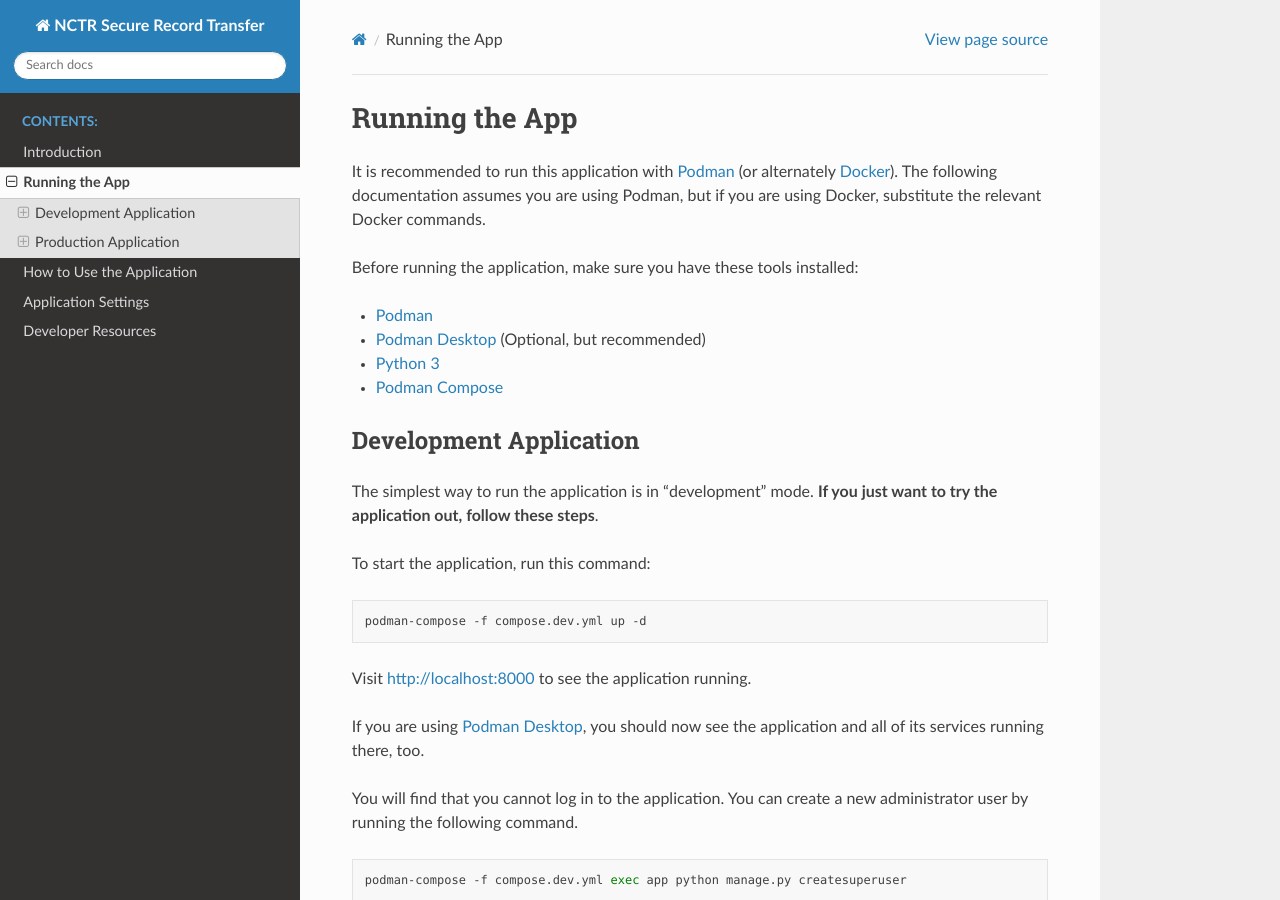
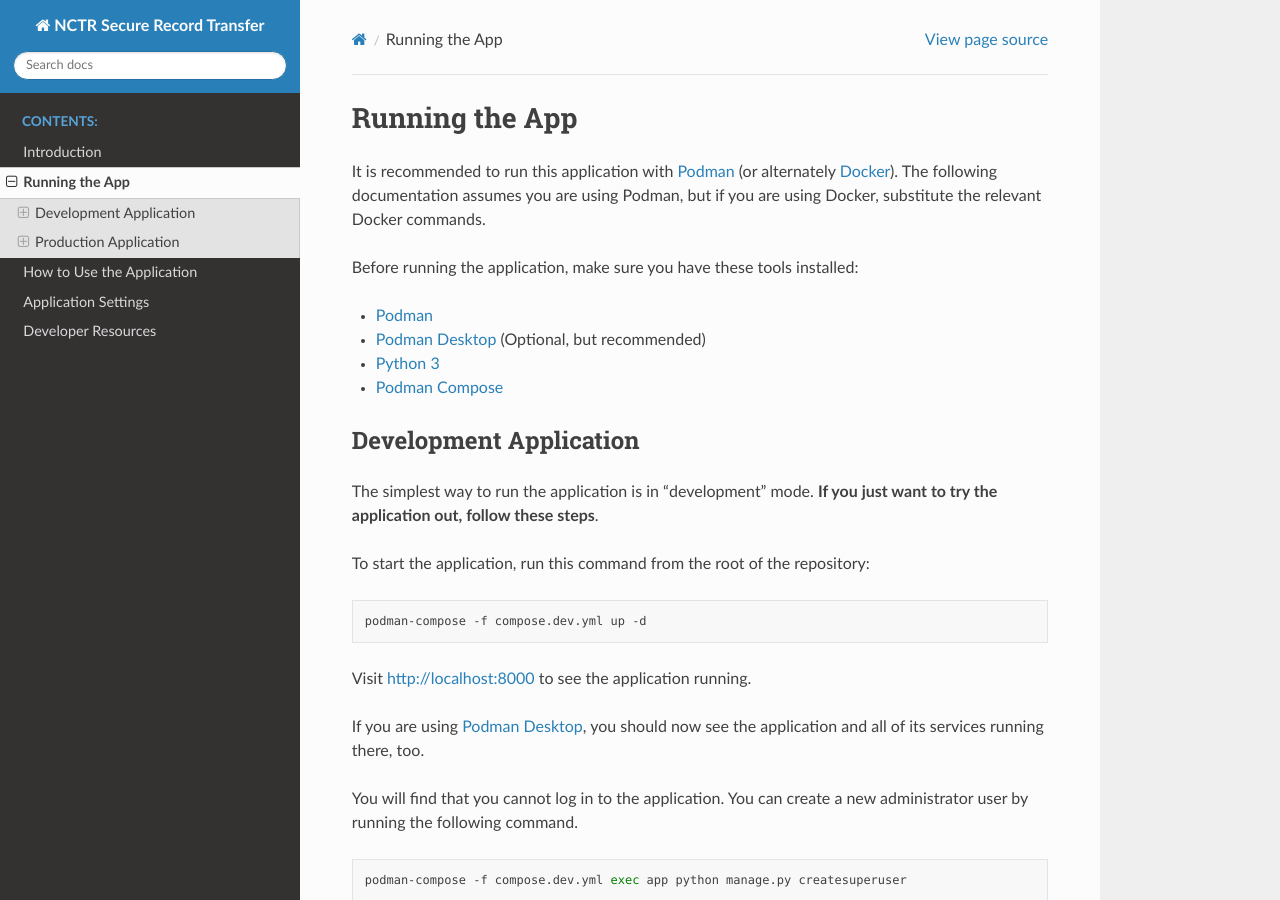
Before and after one commit to NationalCentreTruthReconciliation/Secure-Record-Transfer, a Sphinx documentation site: the page built from docs/running/index.rst, in a window 1280 px wide and 900 px high. Built offline with Sphinx 7.4.7 and the Read the Docs theme 3.1.0, drawn with Linux system fonts in a browser that asks for light colours.

Commit message:
Clarify where command needs to be run from

```diff
--- a/docs/running/index.rst
+++ b/docs/running/index.rst
@@ -19,7 +19,7 @@
 The simplest way to run the application is in "development" mode. **If you just want to try the
 application out, follow these steps**.
 
-To start the application, run this command:
+To start the application, run this command from the root of the repository:
 
 .. code-block:: bash
 
```
